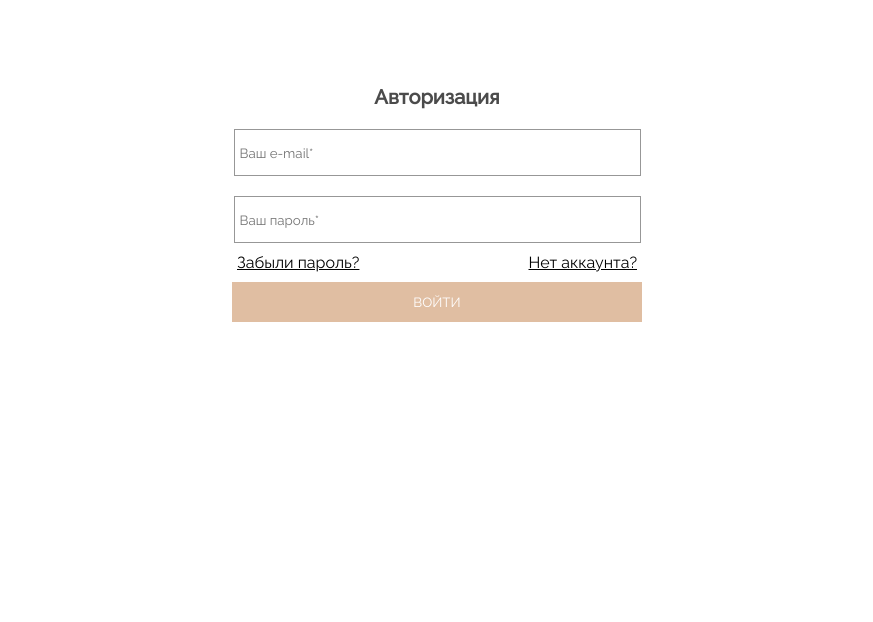
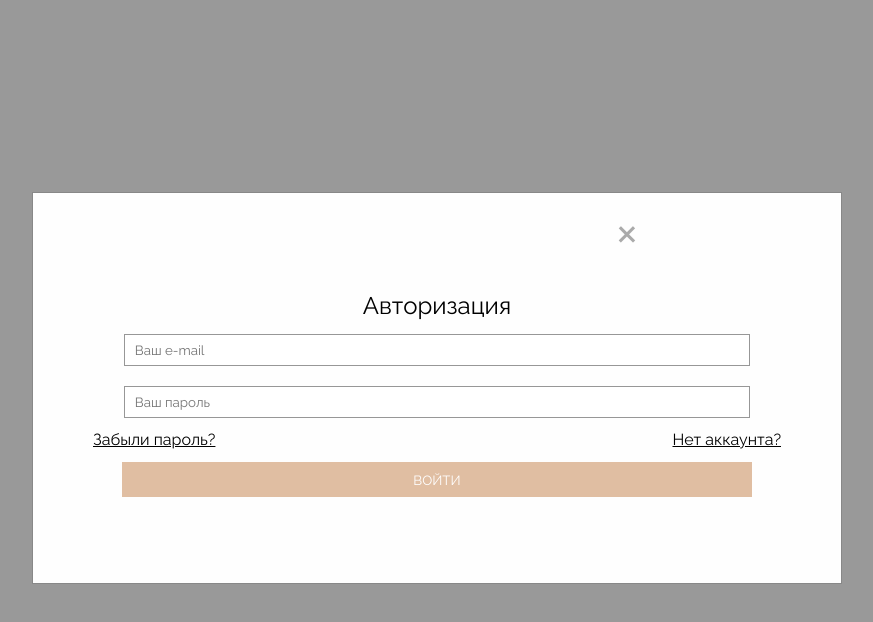
Before and after one commit to 88Natalia88/shop_project, a website built with Parcel: page authorization.html in a window 1280 px wide. Shown: the whole page, without its empty margins (203-1076 px from the left). Built offline with nearby package versions, Linux system fonts and the light colour scheme.

Commit message:
authorization form fixed

```diff
--- a/assets/css/authorization.css
+++ b/assets/css/authorization.css
@@ -1,32 +1,47 @@
-.form_auth_block{
-    width: 500px;
-    height: 500px;
-    margin: 0 auto;
-    text-align: center;
-}
-.form_auth_block_content{
-    padding-top: 15%;
-}
-.form_auth_block_head_text{
-    text-align: center;
-    padding: 10px;
-    font-size: 20px;
-    font-weight: 600;
-    background: #ffffff;
-    opacity: 0.7;
-}
-.form_auth_block input{
-    margin: 10px;
-    width: 80%;
-    height: 45px;
-    padding-left: 5px;
+.modal {
+    font-size: 16px;
+    position: fixed;
+    z-index: 1;
+    left: 0;
+    top: 0;
+    width: 100%;
+    height: 100%;
+    overflow: auto;
+    background-color: rgba(0,0,0,0.4);
+    line-height: 1.5;
 }
 
-.form_auth_button{
-    width: 82%;
-    margin: 0 auto;
-    margin-top: 10px;
-    height: 40px;
+.modal-content {
+    text-align: center;
+    background-color: #fefefe;
+    margin: 15% auto;
+    padding: 20px;
+    border: 1px solid #888;
+    width: 60%;
+    height: 350px;
+}
+
+input {
+    width: 80%;
+    height: 30px;
+    margin: 10px;
+    padding-left: 10px;
+}
+
+.close {
+    position: relative;
+    left: 190px;
+    top: -20px;
+    color: #aaaaaa;
+    font-size: 50px;
+
+}
+
+.close:hover,
+.close:focus {
+    color: #cca88a;
+    text-decoration: none;
+    cursor: pointer;
 }
 
 .non-auth {
@@ -34,6 +49,12 @@
     display: flex;
     flex-direction: row;
     justify-content: space-between;
-    padding-left: 50px;
-    padding-right: 50px;
+    padding-left: 40px;
+    padding-right: 40px;
 }
+
+button {
+    width: 82%;
+    height: 35px;
+    margin: 10px;
+}
--- a/authorization.html
+++ b/authorization.html
@@ -14,19 +14,28 @@
     <script type="module" src="assets/js/index.js"></script>
 </head>
 <body>
-    <div class="form_auth_block">
-        <div class="form_auth_block_content">
-            <p class="form_auth_block_head_text">Авторизация</p>
-            <form class="form_auth_style" action="#" method="post">
-                <input type="email" name="auth_email" placeholder="Ваш e-mail*" required >
-                <input type="password" name="auth_pass" placeholder="Ваш пароль*" required >
+    <div id="login-modal" class="modal">
+        <div class="modal-content">
+            <span class="close">&times;</span>
+            <form id="login-form">
+                <h2>Авторизация</h2>
+                <div>
+                    <input type="email" name="username" placeholder="Ваш e-mail" required>
+                </div>
+                <div>
+                    <input type="password" name="password" placeholder="Ваш пароль" required>
+                </div>
                 <div class="non-auth">
                     <a href="">Забыли пароль?</a>
                     <a href="">Нет аккаунта?</a>
                 </div>
-                <button class="form_auth_button" type="submit" name="form_auth_submit">Войти</button>
+                <div>
+                    <button type="submit">Войти</button>
+                </div>
             </form>
         </div>
-      </div>
+    </div>
+
+
 </body>
 </html>
```
